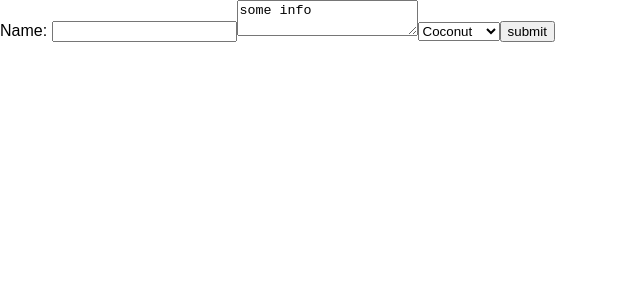
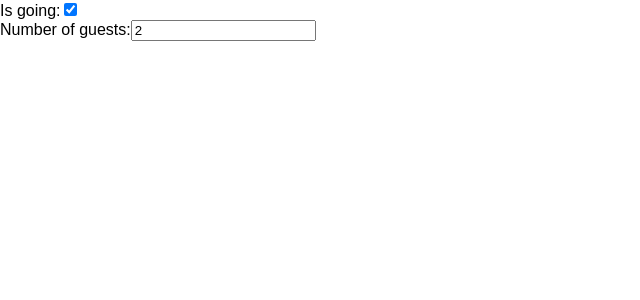
Before and after one commit to SYuvaraj/reactofficial, a React (Create React App) app in the folder my-app/: page / in a window 1280 px wide. Shown: the top 300 px of the page, without its empty margins (0-640 px from the left). Built offline with nearby package versions, Linux system fonts and the light colour scheme.

Commit message:
common form

```diff
--- /dev/null
+++ b/my-app/src/components/Reservation.js
@@ -0,0 +1,53 @@
+import React, {Component} from 'react';
+
+class Reservation extends React.Component{
+	constructor(props){
+		super(props);
+		this.state = {
+			isGoing: true,
+			numberOfGuests: 2
+		};
+
+		this.handleInputChange = this.handleInputChange.bind(this);
+		this.handleSubmit = this.handleSubmit.bind(this);
+	}
+
+	handleInputChange(event) {
+	    const target = event.target;
+	    const value = target.type === 'checkbox' ? target.checked : target.value;
+	    const name = target.name;
+
+	    this.setState({
+	      [name]: value
+	    });
+  }
+
+	handleSubmit(event){
+		alert("A name was sumbitted "+  this.state.nameValue);
+		alert("A textarea was sumbitted "+ this.state.textareaVal);
+		alert('Your favorite flavor is: ' + this.state.selecVal);
+		event.preventDefault();
+	}
+	render(){
+
+		return(
+			<form onSubmit = {this.handleSubmit}>
+				<label>
+					Is going:
+					<input name = "isGoing" type = "checkbox" checked = {this.state.isGoing} onChange = {this.handleInputChange} />
+				</label>
+				<br />
+				 <label>
+			          Number of guests:
+			          <input
+			            name="numberOfGuests"
+			            type="number"
+			            value={this.state.numberOfGuests}
+			            onChange={this.handleInputChange} />
+			        </label>
+			</form>
+		);
+	}
+}
+
+export default Reservation;
--- a/my-app/src/index.js
+++ b/my-app/src/index.js
@@ -10,8 +10,9 @@ import MailBox from './components/Mailbox.js';
 import Page from './components/Page.js';
 import ListKeys from './components/ListKeys.js';
 import NameForm from './components/NameForm.js';
+import Reservation from './components/Reservation.js';
 import registerServiceWorker from './registerServiceWorker';
 
 
-ReactDOM.render(<NameForm  />, document.getElementById('root'));
+ReactDOM.render(<Reservation  />, document.getElementById('root'));
 registerServiceWorker();
```
